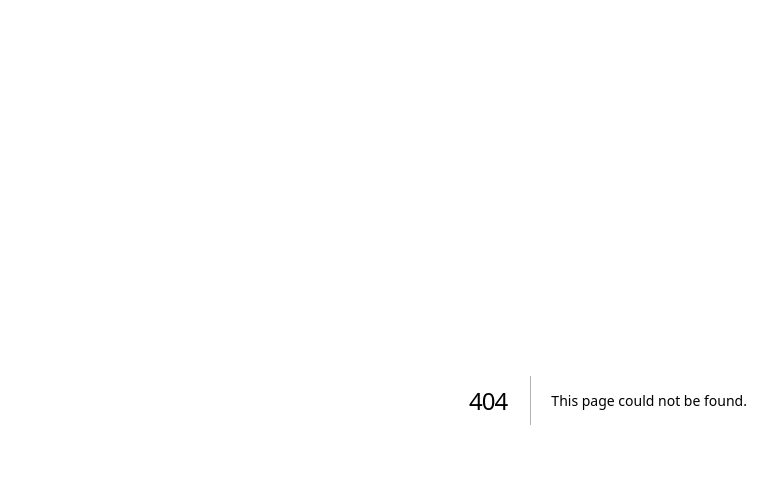
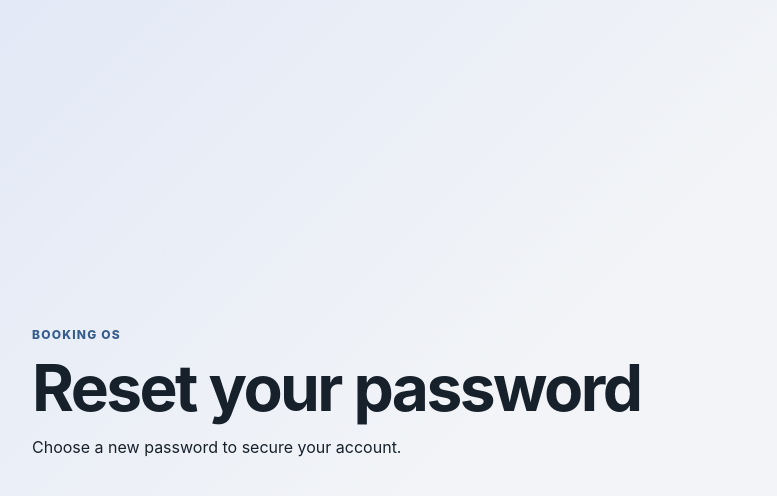
Before and after one commit to hiephanguyen01/booking-os, a Next.js app in the folder apps/web-console/: page /password/reset in a window 1280 px wide. Before the commit this address had no page. Shown: the top 496 px of the page, without its empty margins (32-809 px from the left). Built offline with nearby package versions, Linux system fonts and the light colour scheme.

Commit message:
feat(web-console): add reset-password page surface

```diff
--- /dev/null
+++ b/apps/web-console/app/password/reset/page.tsx
@@ -0,0 +1,11 @@
+export default function ResetPasswordPage() {
+  return (
+    <main className="console-shell">
+      <section className="identity-shell" aria-labelledby="reset-password-title">
+        <p className="product-label">Booking OS</p>
+        <h1 id="reset-password-title">Reset your password</h1>
+        <p>Choose a new password to secure your account.</p>
+      </section>
+    </main>
+  );
+}
```
